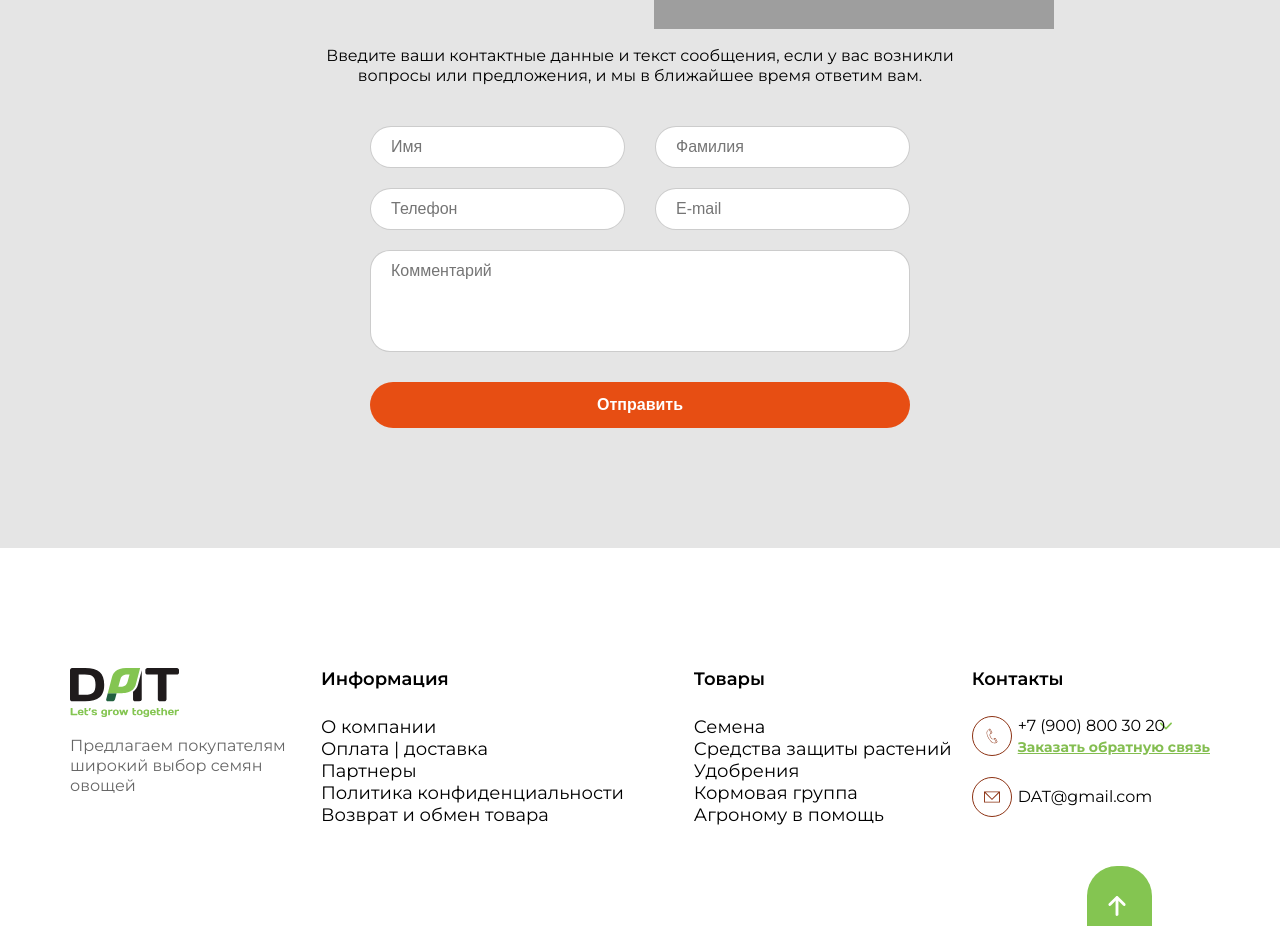
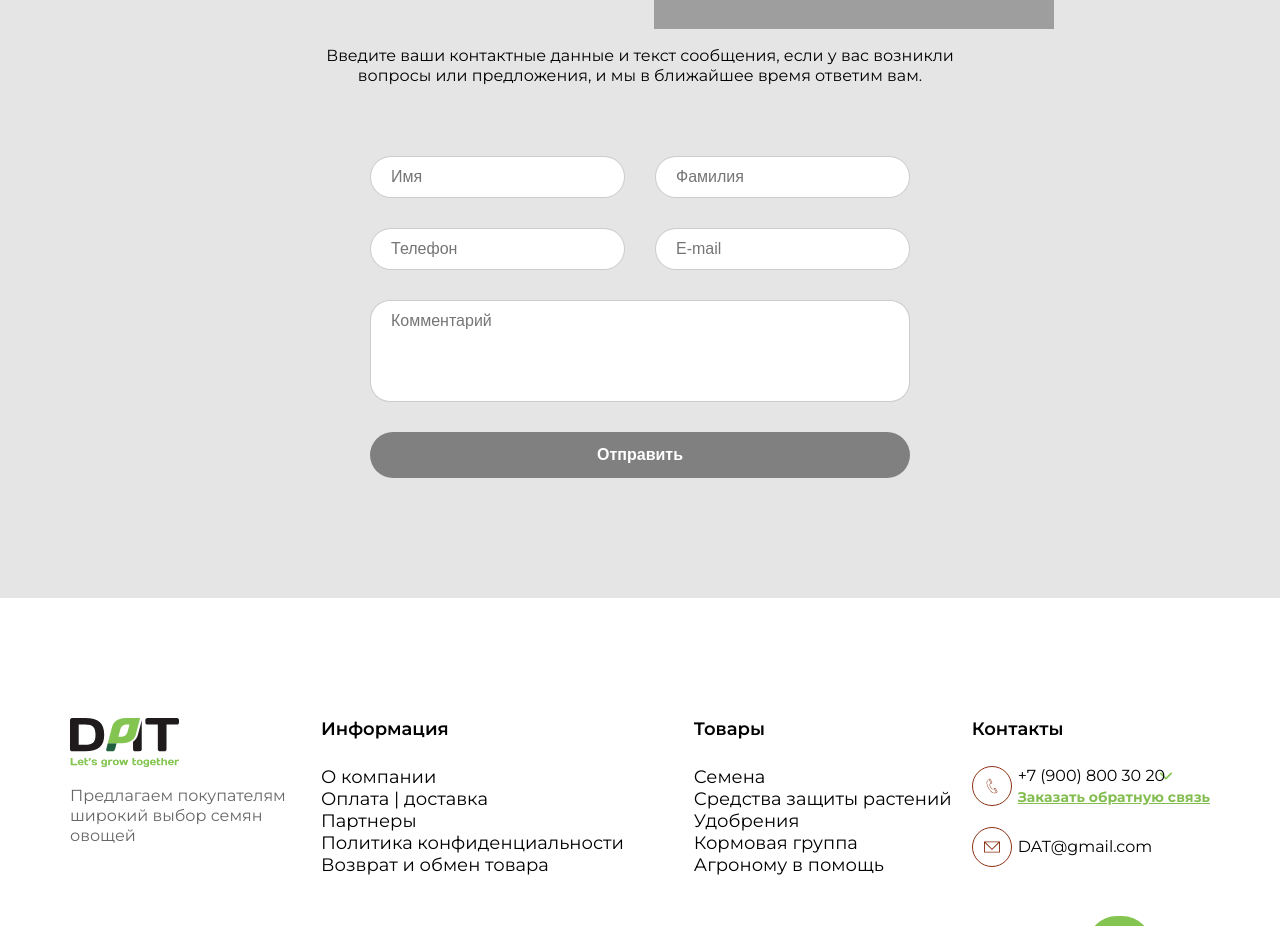
Before and after one commit to Zhbura/Agricultural_online_store, a React (Create React App) app: page /contacts in a window 1280 px wide. Shown: the part 1340-2266 px from the top of the page. Built offline with nearby package versions, Linux system fonts and the light colour scheme; no server answers; grey boxes are pictures that could not be loaded.

Commit message:
Валидация формы на странице Contacts.

```diff
--- a/src/components/Button/Button.scss
+++ b/src/components/Button/Button.scss
@@ -34,6 +34,12 @@
     color: #FFFFFF;
     padding: 13px;
     border: none;
+    cursor: pointer;
+
+    &_disabled {
+        background: grey;
+        cursor: not-allowed;
+    }
 
     @media (min-width: 320px) and (max-width: 767px) {
         width: 290px;
--- a/src/components/Button/ButtonForm.js
+++ b/src/components/Button/ButtonForm.js
@@ -17,8 +17,9 @@ export const ButtonForm = (props) => {
 
     return (
         <>
-            <button className="btn-form"
+            <button className={props.formValid ? 'btn-form' : 'btn-form btn-form_disabled'}
                 onClick={() => showMsgTimer()}
+                disabled={!props.formValid}
             >{props.children}</button>
         </>
     )
--- a/src/components/Form/ContactsFormGuest.js
+++ b/src/components/Form/ContactsFormGuest.js
@@ -3,7 +3,7 @@ import { guestData } from '../../store/guest/action';
 import './Form.scss';
 import { useDispatch } from "react-redux";
 import { InputContacts } from "../Inputs/InputContacts";
-import { useState } from "react";
+import { useEffect, useState } from "react";
 import { InputComment } from "../Inputs/InputComment";
 
 export const ContactsFormGuest = ({ setMsg, msg }) => {
@@ -16,7 +16,51 @@ export const ContactsFormGuest = ({ setMsg, msg }) => {
     const [email, setEmail] = useState('');
     const [comment, setComment] = useState('');
 
+    // Для отслеживания состояния onBlur - курсор в инпуте или вне инпута
+    const [nameDirty, setNameDirty] = useState(false);
+    const [surnameDirty, setSurnameDirty] = useState(false);
+    const [emailDirty, setEmailDirty] = useState(false);
+    const [phoneDirty, setPhoneDirty] = useState(false);
+    const [commentDirty, setCommentDirty] = useState(false);
 
+    // Для вывода ошибки ввода инпута
+    const [nameError, setNameError] = useState(`*Обязательное поле для ввода`);
+    const [surnameError, setSurnameError] = useState(`*Обязательное поле для ввода`);
+    const [emailError, setEmailError] = useState(`*Обязательное поле для ввода`);
+    const [phoneError, setPhoneError] = useState(`*Обязательное поле для ввода`);
+    const [commentError, setCommentError] = useState(`*Обязательное поле для ввода`);
+
+    // Для валидации всей формы
+    const [formValid, setFormValid] = useState(false);
+
+    // Функция для проверки инпутов, если один из инпутов пустой то кнопка будет не доступна
+    useEffect(() => {
+        if (nameError || surnameError || emailError || phoneError || commentError) {
+            setFormValid(false)
+        } else {
+            setFormValid(true)
+        }
+    }, [nameError, surnameError, emailError, phoneError, commentError])
+
+    const blurHandler = (e) => {
+        switch (e.target.title) {
+            case `name`:
+                setNameDirty(true)
+                break
+            case `surname`:
+                setSurnameDirty(true)
+                break
+            case `email`:
+                setEmailDirty(true)
+                break
+            case `phone`:
+                setPhoneDirty(true)
+                break
+            case `comment`:
+                setCommentDirty(true)
+                break
+        }
+    }
     const handleSubmit = (e) => {
         e.preventDefault();
 
@@ -28,19 +72,89 @@ export const ContactsFormGuest = ({ setMsg, msg }) => {
         setEmail('');
         setComment('');
     }
+    const regExpName = /^[А-Я][а-яё]*$/;
+    const regExpEmail = /^([a-z0-9_\.-]+)@([a-z0-9_\.-]+)\.([a-z\.]{2,6})$/;
+    const regExpPhone = /^[\d\+][\d\(\)\ -]{4,14}\d$/;
+    const regExpComment = /[а-яё0-9a-z]/;
+
     return (
         <>
             <form className="contacts-form" onSubmit={handleSubmit}>
-                <div className="contacts-form__wrap-data">
-                    <InputContacts placeholder="Имя" type="text" value={name} setFunc={setName} />
-                    <InputContacts placeholder="Фамилия" type="text" value={surname} setFunc={setSurname} />
+                <div className="contacts-form__wrap-data contacts-form__wrap-data_margin">
+                    <div className="contacts-form__wrap-input">
+                        {(nameDirty && nameError) &&
+                            <p className="contacts-form__error-msg">{nameError}</p>}
+                        <InputContacts
+                            placeholder="Имя"
+                            type="text"
+                            value={name}
+                            setFunc={setName}
+                            title='name'
+                            funcBlur={blurHandler}
+                            regExp={regExpName}
+                            setMsgErr={setNameError}
+                        />
+                    </div>
+                    <div className="contacts-form__wrap-input">
+                        {(surnameDirty && surnameError) &&
+                            <p className="contacts-form__error-msg">{surnameError}</p>}
+                        <InputContacts
+                            placeholder="Фамилия"
+                            type="text"
+                            value={surname}
+                            setFunc={setSurname}
+                            title='surname'
+                            funcBlur={blurHandler}
+                            regExp={regExpName}
+                            setMsgErr={setSurnameError}
+                        />
+                    </div>
                 </div>
                 <div className="contacts-form__wrap-data">
-                    <InputContacts placeholder="Телефон" type="text" value={phone} setFunc={setPhone} />
-                    <InputContacts placeholder="E-mail" type="email" value={email} setFunc={setEmail} />
+                    <div className="contacts-form__wrap-input">
+                        {(phoneDirty && phoneError) &&
+                            <p className="contacts-form__error-msg">{phoneError}</p>}
+                        <InputContacts
+                            placeholder="Телефон"
+                            type="text"
+                            value={phone}
+                            setFunc={setPhone}
+                            title='phone'
+                            funcBlur={blurHandler}
+                            regExp={regExpPhone}
+                            setMsgErr={setPhoneError}
+                        />
+                    </div>
+                    <div className="contacts-form__wrap-input">
+                        {(emailDirty && emailError) &&
+                            <p className="contacts-form__error-msg">{emailError}</p>}
+                        <InputContacts
+                            placeholder="E-mail"
+                            type="email"
+                            value={email}
+                            setFunc={setEmail}
+                            title='email'
+                            funcBlur={blurHandler}
+                            regExp={regExpEmail}
+                            setMsgErr={setEmailError}
+                        />
+                    </div>
                 </div>
-                <InputComment placeholder="Комментарий" type="text" value={comment} setFunc={setComment} />
-                <ButtonForm setMsg={setMsg} msg={msg}>Отправить</ButtonForm>
+                <div className="contacts-form__wrap-input">
+                    {(commentDirty && commentError) &&
+                        <p className="contacts-form__error-msg">{commentError}</p>}
+                    <InputComment
+                        placeholder="Комментарий"
+                        type="text"
+                        value={comment}
+                        setFunc={setComment}
+                        title='comment'
+                        funcBlur={blurHandler}
+                        regExp={regExpComment}
+                        setMsgErr={setCommentError}
+                    />
+                </div>
+                <ButtonForm setMsg={setMsg} msg={msg} formValid={formValid} >Отправить</ButtonForm>
             </form>
         </>
     )
--- a/src/components/Form/Form.scss
+++ b/src/components/Form/Form.scss
@@ -6,11 +6,18 @@
         @media (min-width: 320px) and (max-width: 767px) {
             flex-direction: column;
         }
+
+        @media (min-width: 768px) {
+            &_margin {
+                margin-top: 30px;
+            }
+        }
     }
 
     &__comment {
         background: #FFFFFF;
         border: 1px solid rgba(0, 0, 0, 0.2);
+        outline: none;
         font-weight: 400;
         font-size: 16px;
         line-height: 20px;
@@ -25,10 +32,26 @@
             margin-right: auto;
         }
     }
+
+    &__wrap-input {
+        display: flex;
+        flex-direction: column;
+        position: relative;
+    }
+
+    &__error-msg {
+        position: absolute;
+        top: -15px;
+        left: 10px;
+        color: red;
+        font-size: 12px;
+        line-height: 14px;
+    }
+
 }
 
 .contacts-form .input-data {
-    margin-bottom: 20px;
+    margin-bottom: 30px;
 }
 
 .contacts-form .btn-form {
@@ -39,6 +62,7 @@
     width: 255px;
     background: #FFFFFF;
     border: 1px solid rgba(0, 0, 0, 0.2);
+    outline: none;
     border-radius: 90px;
     padding: 10px 0 10px 20px;
     font-weight: 400;
--- a/src/components/Inputs/InputComment.js
+++ b/src/components/Inputs/InputComment.js
@@ -1,13 +1,19 @@
-export const InputComment = ({ placeholder, type, value, setFunc }) => {
+export const InputComment = ({ placeholder, type, value, setFunc, title, funcBlur, regExp, setMsgErr }) => {
 
     const changeInput = (e) => {
         setFunc(e.target.value);
+
+        if (!regExp.test(e.target.value)) {
+            setMsgErr(`Поле введено некорректно!`)
+        } else {
+            setMsgErr('')
+        }
     }
 
     return (
         <>
-            <input className="contacts-form__comment" type={type} placeholder={placeholder}
-                value={value} onChange={changeInput} />
+            <input className="contacts-form__comment" title={title}  type={type} placeholder={placeholder}
+                value={value} onChange={changeInput} onBlur={e => funcBlur(e)} />
         </>
     )
 }
--- a/src/components/Inputs/InputContacts.js
+++ b/src/components/Inputs/InputContacts.js
@@ -1,13 +1,19 @@
-export const InputContacts = ({ placeholder, type, value, setFunc }) => {
+export const InputContacts = ({ placeholder, type, value, setFunc, title, funcBlur, regExp, setMsgErr }) => {
 
     const changeInput = (e) => {
         setFunc(e.target.value);
+
+        if (!regExp.test(e.target.value)) {
+            setMsgErr(`Поле введено некорректно!`)
+        } else {
+            setMsgErr('')
+        }
     }
 
     return (
         <>
-            <input className="input-data" type={type} placeholder={placeholder}
-                value={value} onChange={changeInput} />
+            <input className="input-data" title={title} type={type} placeholder={placeholder}
+                value={value} onChange={changeInput} onBlur={e => funcBlur(e)} />
         </>
     )
 }
```
